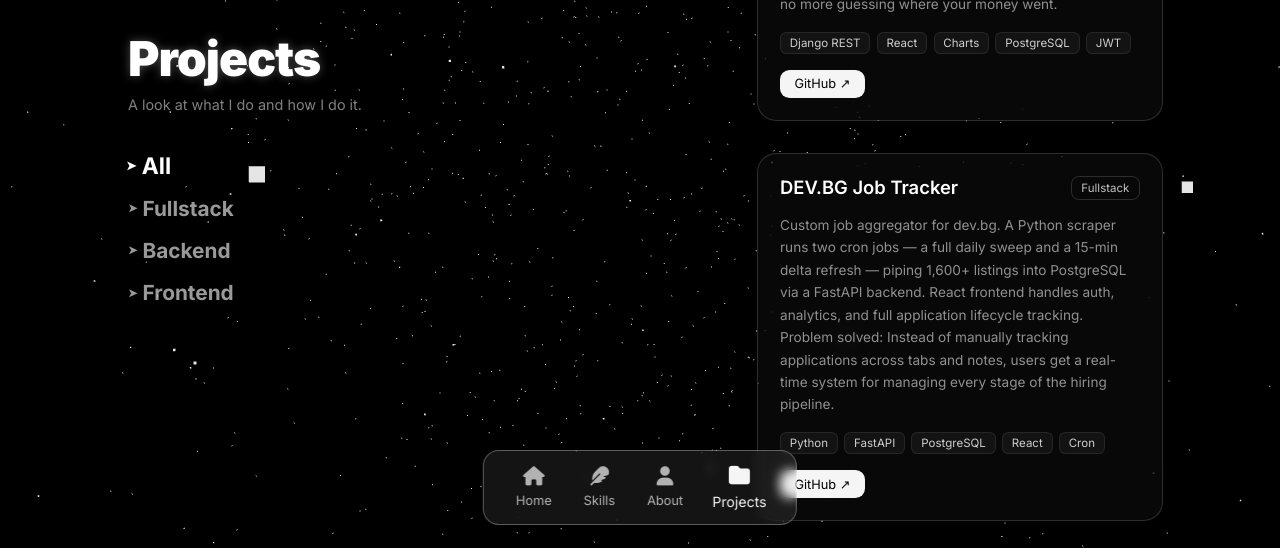
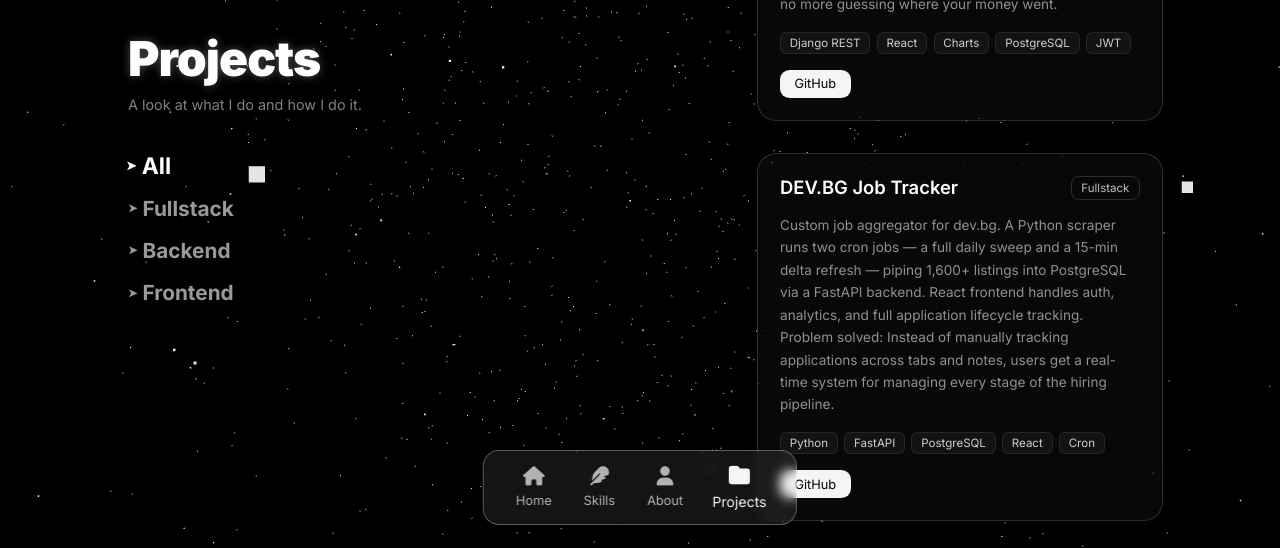
Before and after one commit to panayotovv/portfolio-website, a React (Vite) app: page /projects in a window 1280 px wide. Shown: the part 244-792 px from the top of the page. Built offline with nearby package versions, Linux system fonts and the light colour scheme.

Commit message:
small changes

```diff
--- a/src/pages/Projects.jsx
+++ b/src/pages/Projects.jsx
@@ -212,7 +212,7 @@ export default function Projects() {
                   borderRadius: "0.6rem",
                 }}
               >
-                GitHub ↗
+                GitHub
               </a>
               {project.demo && (
                 <a
```
